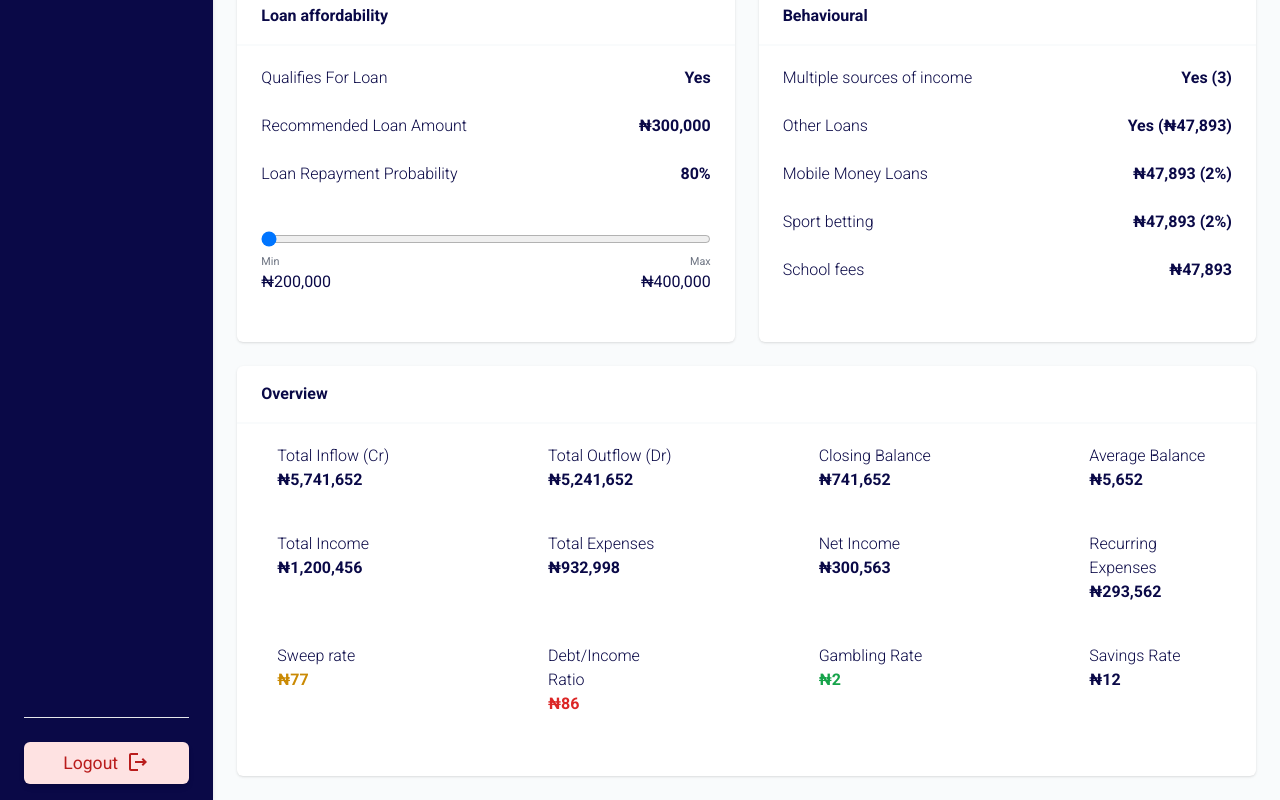
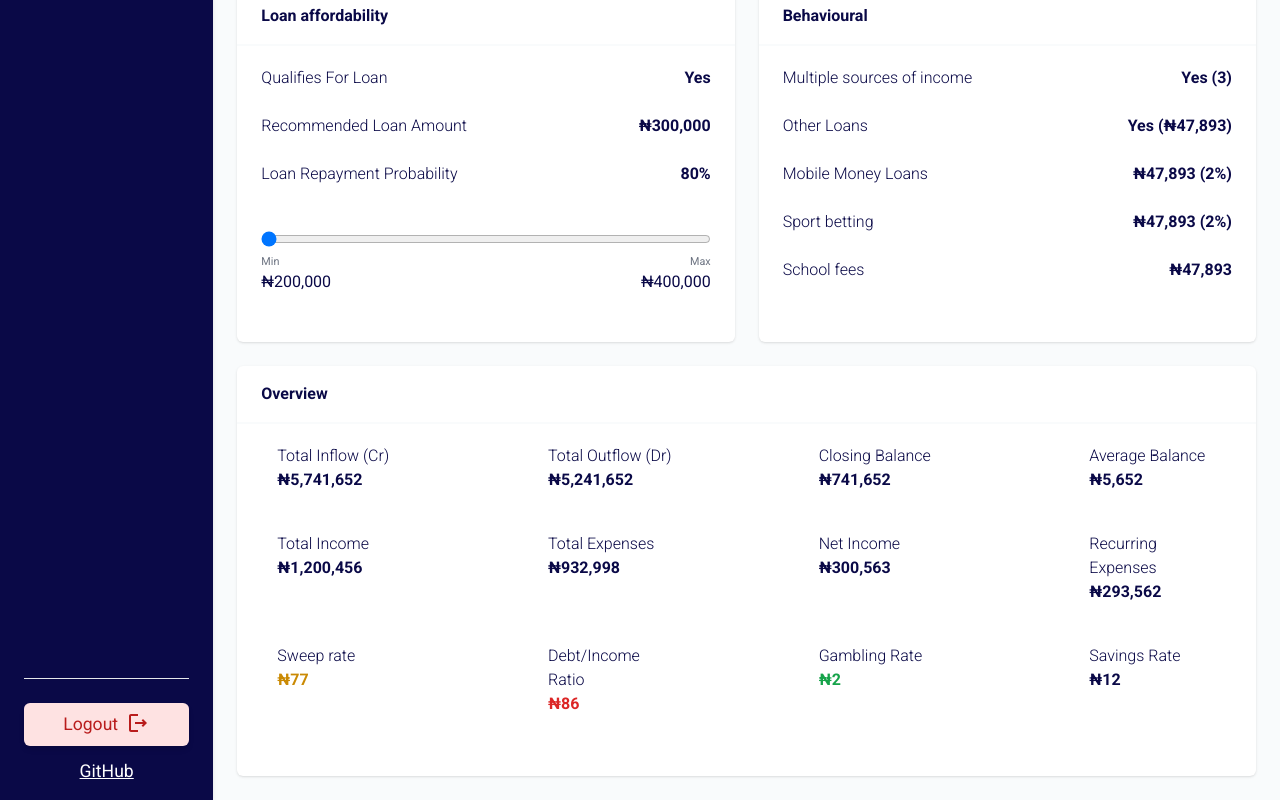
Before and after one commit to d3vkk/credrails, a Vue app: page / in a window 1280 px wide. Shown: the part 310-1110 px from the top of the page. Built offline with nearby package versions, Linux system fonts and the light colour scheme.

Commit message:
refactor: Add github link

```diff
--- a/src/components/Sidebar.vue
+++ b/src/components/Sidebar.vue
@@ -35,6 +35,9 @@
           <div>Logout</div>
           <span v-html="iconLogout"></span>
         </div>
+      </div>
+      <div class="text-center px-6 pt-3">
+        <a href="http://github.com/d3vkk/credrails">GitHub</a>
       </div>
     </div>
   </div>
@@ -94,4 +97,12 @@ li div:first-child,
 .btn-logout div:first-child {
   @apply mr-2;
 }
+
+a {
+  text-decoration: underline;
+}
+a:hover {
+  text-decoration: none;
+  color: var(--secondary);
+}
 </style>
```
